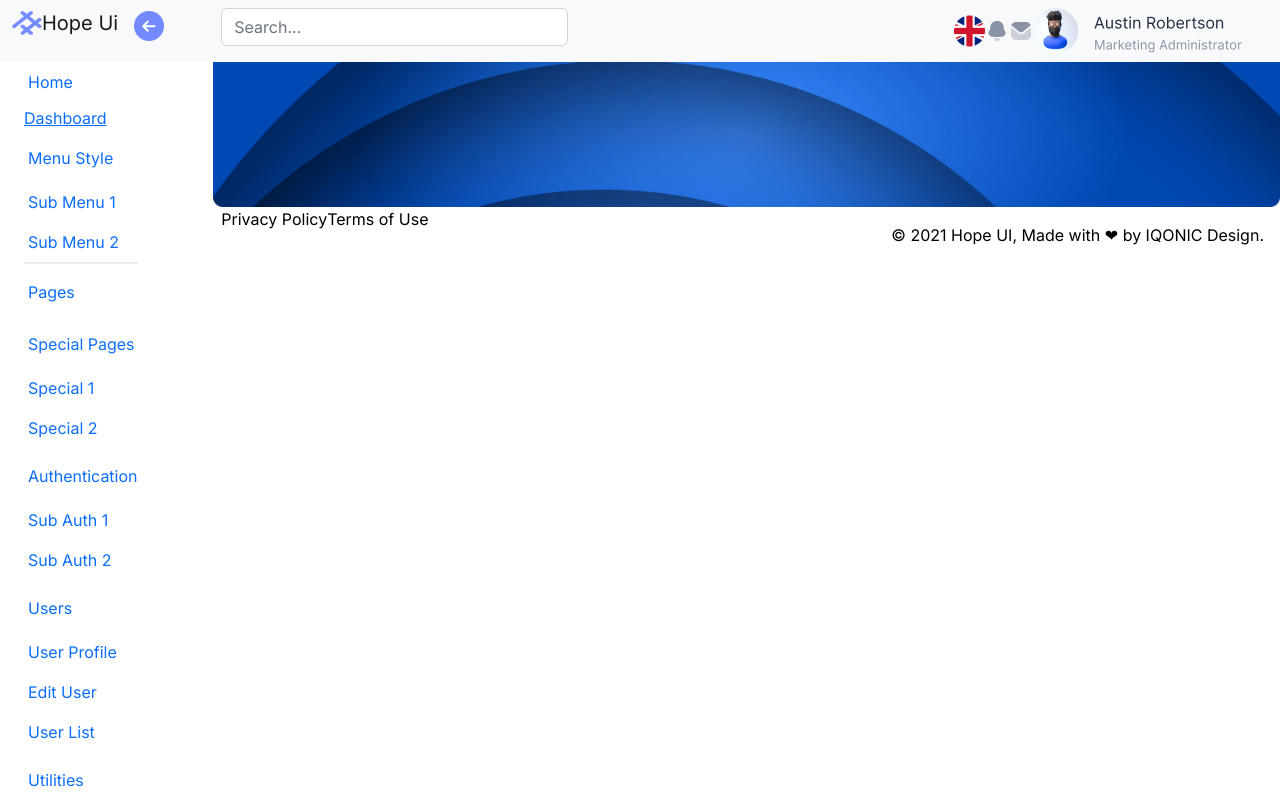
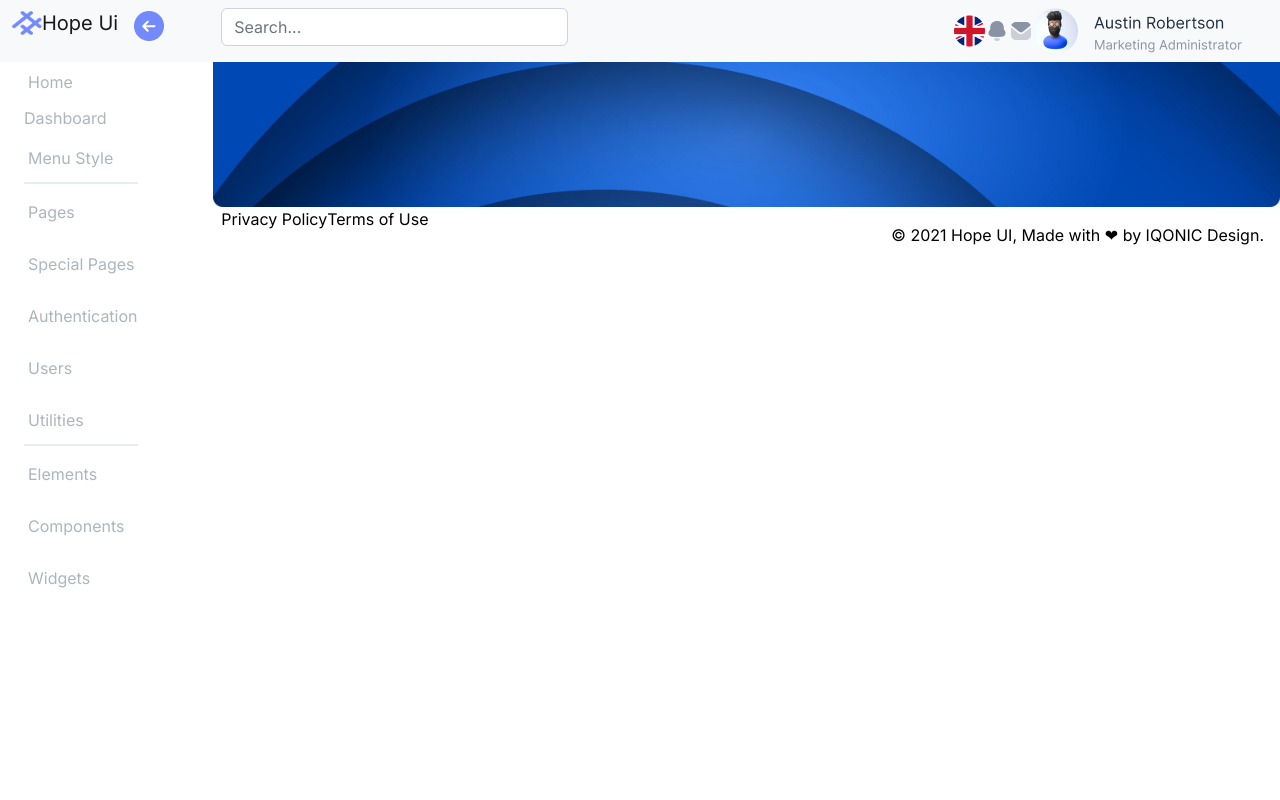
Before and after one commit to shubhamanandspeqto/HopeUi, a React (Create React App) app: page / in a window 1280 px wide. Shown: the top 800 px of the page. Built offline with nearby package versions, Linux system fonts and the light colour scheme.

Commit message:
change_color

```diff
--- a/src/components/common/Sidebar.jsx
+++ b/src/components/common/Sidebar.jsx
@@ -7,7 +7,7 @@ const Sidebar = () => {
         <>
             <aside id="sidebar" className="sidebar" >
                 <div className="container-fluid">
-                    <div className="row flex-nowrap text-gray">
+                    <div className="row flex-nowrap ">
                         <div className="col-auto col-md-3 col-xl-2 px-sm-2 px-0 bg-white">
                             <div className="d-flex flex-column align-items-center align-items-sm-start px-3 pt-2 text-white min-vh-100 ">
                                 <a href="/" className="d-flex align-items-center pb-3 mb-md-0 me-md-auto text-white text-decoration-none">
@@ -16,22 +16,22 @@ const Sidebar = () => {
                                 <ul className="nav nav-pills flex-column mb-sm-auto mb-0 align-items-center align-items-sm-start" id="menu">
                                     <li className="nav-item">
                                         <a href="#" className="nav-link align-middle px-0">
-                                            <i className="fs-4 bi-house"></i> <span className="ms-1 d-none d-sm-inline">Home</span>
+                                            <i className="fs-4 bi-house"></i> <span className="text-gray ms-1 d-none d-sm-inline">Home</span>
                                         </a>
                                     </li>
                                     <li>
-                                    <Link to={"/"} type="button" className="">
+                                    <Link to={"/"} type="button" className="text-gray" style={{textDecoration: "none"}}>
                                             <i className="fas fa-plus"></i> Dashboard</Link>
                                     </li>
                                     <li>
                                     <a href="#submenu1" data-bs-toggle="collapse" className="nav-link px-0 align-middle">
-                                            <i className="fs-4 bi-speedometer2"></i> <span className="ms-1 d-none d-sm-inline">Menu Style</span> </a>
-                                            <ul className="collapse show nav flex-column ms-1" id="submenu1" data-bs-parent="#menu">
+                                            <i className="fs-4 bi-speedometer2"></i> <span className="text-gray ms-1 d-none d-sm-inline">Menu Style</span> </a>
+                                            <ul className="collapse hide nav flex-column ms-1" id="submenu1" data-bs-parent="#menu">
                                             <li className="w-100">
-                                                <a href="#" className="nav-link px-0"> <span className="d-none d-sm-inline">Sub Menu</span> 1 </a>
+                                                <a href="#" className="nav-link px-0 text-gray"> <span className="d-none d-sm-inline">Sub Menu</span></a>
                                             </li>
                                             <li>
-                                                <a href="#" className="nav-link px-0"> <span className="d-none d-sm-inline">Sub Menu</span> 2 </a>
+                                                <a href="#" className="nav-link px-0"> <span className="d-none d-sm-inline text-gray">Sub Menu</span></a>
                                             </li>
                                         </ul>
                                     </li>
@@ -40,60 +40,60 @@ const Sidebar = () => {
 
                                     <li className="nav-item">
                                         <a href="#" className="nav-link align-middle px-0">
-                                            <i className="fs-4 bi-house"></i> <span className="ms-1 d-none d-sm-inline">Pages</span>
+                                            <i className="fs-4 bi-house"></i> <span className="ms-1 d-none d-sm-inline text-gray">Pages</span>
                                         </a>
                                     </li>
                                     <li>
                                         <a href="#submenu2" data-bs-toggle="collapse" className="nav-link px-0 align-middle">
-                                            <i className="fs-4 bi-speedometer2"></i> <span className="ms-1 d-none d-sm-inline">Special Pages</span> </a>
-                                        <ul className="collapse show nav flex-column ms-1" id="submenu2" data-bs-parent="#menu">
+                                            <i className="fs-4 bi-speedometer2"></i> <span className="ms-1 d-none d-sm-inline text-gray">Special Pages</span> </a>
+                                        <ul className="collapse hide nav flex-column ms-1" id="submenu2" data-bs-parent="#menu">
                                             <li className="w-100">
-                                                <a href="#" className="nav-link px-0"> <span className="d-none d-sm-inline">Special</span> 1 </a>
+                                                <a href="#" className="nav-link px-0"> <span className="d-none d-sm-inline text-gray">Special</span></a>
                                             </li>
                                             <li>
-                                                <a href="#" className="nav-link px-0"> <span className="d-none d-sm-inline">Special</span> 2 </a>
+                                                <a href="#" className="nav-link px-0"> <span className="d-none d-sm-inline text-gray">Special</span></a>
                                             </li>
                                         </ul>
                                     </li>
                                     <li>
                                         <a href="#submenu3" data-bs-toggle="collapse" className="nav-link px-0 align-middle">
-                                            <i className="fs-4 bi-speedometer2"></i> <span className="ms-1 d-none d-sm-inline">Authentication</span> </a>
-                                        <ul className="collapse show nav flex-column ms-1" id="submenu3" data-bs-parent="#menu">
+                                            <i className="fs-4 bi-speedometer2"></i> <span className="ms-1 d-none d-sm-inline text-gray">Authentication</span> </a>
+                                        <ul className="collapse hide nav flex-column ms-1" id="submenu3" data-bs-parent="#menu">
                                             <li className="w-100">
-                                                <a href="#" className="nav-link px-0"> <span className="d-none d-sm-inline">Sub Auth</span> 1 </a>
+                                                <a href="#" className="nav-link px-0"> <span className="d-none d-sm-inline text-gray">Sub Auth</span></a>
                                             </li>
                                             <li>
-                                                <a href="#" className="nav-link px-0"> <span className="d-none d-sm-inline">Sub Auth</span> 2 </a>
+                                                <a href="#" className="nav-link px-0"> <span className="d-none d-sm-inline text-gray">Sub Auth</span> </a>
                                             </li>
                                         </ul>
                                     </li>
                                     <li>
                                         <a href="#submenu4" data-bs-toggle="collapse" className="nav-link px-0 align-middle">
-                                            <i className="fs-4 bi-speedometer2"></i> <span className="ms-1 d-none d-sm-inline">Users</span> </a>
-                                        <ul className="collapse show nav flex-column ms-1" id="submenu4" data-bs-parent="#menu">
+                                            <i className="fs-4 bi-speedometer2"></i> <span className="ms-1 d-none d-sm-inline text-gray">Users</span> </a>
+                                        <ul className="collapse hide nav flex-column ms-1" id="submenu4" data-bs-parent="#menu">
                                             <li className="w-100">
-                                                <a href="#" className="nav-link px-0"> <span className="d-none d-sm-inline"> User Profile</span></a>
+                                                <a href="#" className="nav-link px-0"> <span className="d-none d-sm-inline text-gray"> User Profile</span></a>
                                             </li>
                                             <li>
-                                                <a href="#" className="nav-link px-0"> <span className="d-none d-sm-inline">Edit User</span> </a>
+                                                <a href="#" className="nav-link px-0"> <span className="d-none d-sm-inline text-gray">Edit User</span> </a>
                                             </li>
                                             <li>
-                                                <a href="#" className="nav-link px-0"> <span className="d-none d-sm-inline"> User List</span> </a>
+                                                <a href="#" className="nav-link px-0"> <span className="d-none d-sm-inline text-gray"> User List</span> </a>
                                             </li>
                                         </ul>
                                     </li>
                                     <li>
                                         <a href="#submenu5" data-bs-toggle="collapse" className="nav-link px-0 align-middle">
-                                            <i className="fs-4 bi-speedometer2"></i> <span className="ms-1 d-none d-sm-inline">Utilities</span> </a>
-                                        <ul className="collapse show nav flex-column ms-1" id="submenu5" data-bs-parent="#menu">
+                                            <i className="fs-4 bi-speedometer2"></i> <span className="ms-1 d-none d-sm-inline text-gray">Utilities</span> </a>
+                                        <ul className="collapse hide nav flex-column ms-1" id="submenu5" data-bs-parent="#menu">
                                             <li className="w-100">
-                                                <a href="#" className="nav-link px-0"> <span className="d-none d-sm-inline"> Sub Utilities 1</span></a>
+                                                <a href="#" className="nav-link px-0"> <span className="d-none d-sm-inline text-gray"> Sub Utilities 1</span></a>
                                             </li>
                                             <li>
-                                                <a href="#" className="nav-link px-0"> <span className="d-none d-sm-inline">Sub Utilities 2 </span> </a>
+                                                <a href="#" className="nav-link px-0"> <span className="d-none d-sm-inline text-gray">Sub Utilities 2 </span> </a>
                                             </li>
                                             <li>
-                                                <a href="#" className="nav-link px-0"> <span className="d-none d-sm-inline"> Sub Utilities 3</span> </a>
+                                                <a href="#" className="nav-link px-0"> <span className="d-none d-sm-inline text-gray"> Sub Utilities 3</span> </a>
                                             </li>
                                         </ul>
                                     </li>
@@ -102,31 +102,31 @@ const Sidebar = () => {
 
                                     <li className="nav-item">
                                         <a href="#" className="nav-link align-middle px-0">
-                                            <i className="fs-4 bi-house"></i> <span className="ms-1 d-none d-sm-inline">Elements</span>
+                                            <i className="fs-4 bi-house"></i> <span className="ms-1 d-none d-sm-inline text-gray">Elements</span>
                                         </a>
                                     </li>
 
                                     <li>
                                         <a href="#submenu6" data-bs-toggle="collapse" className="nav-link px-0 align-middle ">
-                                            <i className="fs-4 bi-bootstrap"></i> <span className="ms-1 d-none d-sm-inline">Components</span></a>
+                                            <i className="fs-4 bi-bootstrap"></i> <span className="ms-1 d-none d-sm-inline text-gray">Components</span></a>
                                         <ul className="collapse nav flex-column ms-1" id="submenu6" data-bs-parent="#menu">
                                             <li className="w-100">
-                                                <a href="#" className="nav-link px-0"> <span className="d-none d-sm-inline">Item</span> 1</a>
+                                                <a href="#" className="nav-link px-0"> <span className="d-none d-sm-inline text-gray">Item</span></a>
                                             </li>
                                             <li>
-                                                <a href="#" className="nav-link px-0"> <span className="d-none d-sm-inline">Item</span> 2</a>
+                                                <a href="#" className="nav-link px-0"> <span className="d-none d-sm-inline text-gray">Item</span></a>
                                             </li>
                                         </ul>
                                     </li>
                                     <li>
                                         <a href="#submenu7" data-bs-toggle="collapse" className="nav-link px-0 align-middle">
-                                            <i className="fs-4 bi-grid"></i> <span className="ms-1 d-none d-sm-inline">Widgets</span> </a>
+                                            <i className="fs-4 bi-grid"></i> <span className="ms-1 d-none d-sm-inline text-gray">Widgets</span> </a>
                                         <ul className="collapse nav flex-column ms-1" id="submenu7" data-bs-parent="#menu">
                                             <li className="w-100">
-                                                <a href="#" className="nav-link px-0"> <span className="d-none d-sm-inline">Product</span> 1</a>
+                                                <a href="#" className="nav-link px-0"> <span className="d-none d-sm-inline text-gray">Product</span></a>
                                             </li>
                                             <li>
-                                                <a href="#" className="nav-link px-0"> <span className="d-none d-sm-inline">Product</span> 2</a>
+                                                <a href="#" className="nav-link px-0"> <span className="d-none d-sm-inline text-gray">Product</span></a>
                                             </li>
 
                                         </ul>
```
